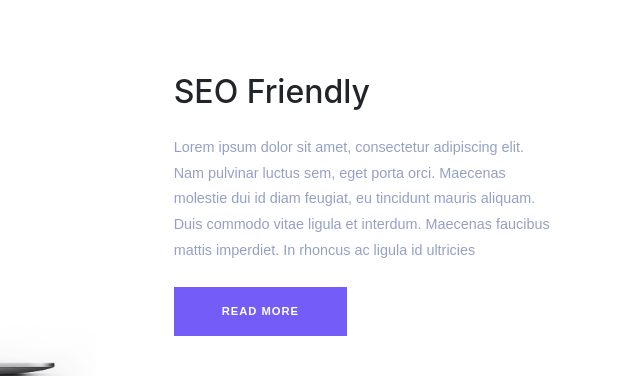
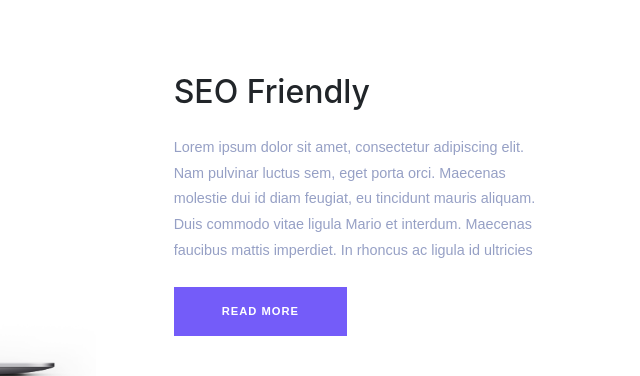
Before and after one commit to EmadDeveloper2020/New-Route-Project, a plain HTML site: page shapely demo/index.html in a window 1280 px wide. Shown: the part 940-1316 px from the top of the page, 636-1276 px from the left. Drawn offline with Linux system fonts and the light colour scheme.

```diff
--- a/shapely demo/index.html
+++ b/shapely demo/index.html
@@ -118,7 +118,8 @@
                             luctus
                             sem, eget porta
                             orci. Maecenas molestie dui id diam feugiat, eu tincidunt mauris aliquam. Duis commodo vitae
-                            ligula et interdum. Maecenas faucibus mattis imperdiet. In rhoncus ac ligula id ultricies
+                            ligula Mario et interdum. Maecenas faucibus mattis imperdiet. In rhoncus ac ligula id
+                            ultricies
                         </p>
                         <button type="button" class="bt-read border-0 py-3 px-5 font-weight-bold">READ MORE</button>
                     </div>
```
Also changed, not shown: 1 other file.
